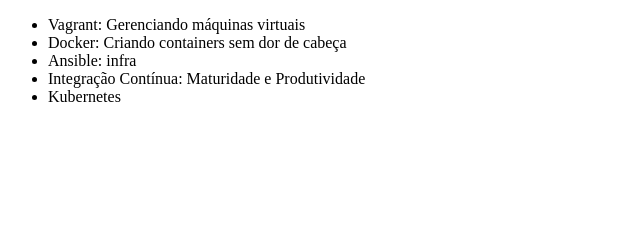
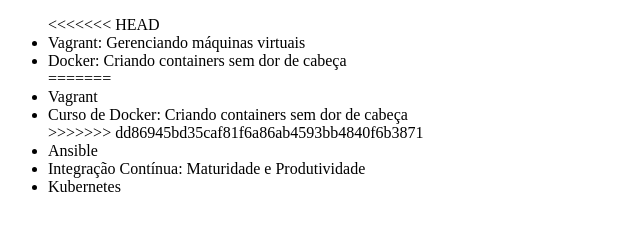
Before and after one commit to Thiesca/curso-git, a plain HTML site: page index.html in a window 1280 px wide. Shown: the whole page, without its empty margins (0-640 px from the left). Drawn offline with Linux system fonts and the light colour scheme.

Commit message:
Revert "colocando infra"
This reverts commit 0917b40305d1c72e8377b57cbaa8e934b1f189a6.

```diff
--- a/index.html
+++ b/index.html
@@ -6,9 +6,14 @@
 </head>
 <body>
     <ul>
+<<<<<<< HEAD
         <li>Vagrant: Gerenciando máquinas virtuais</li>
         <li>Docker: Criando containers sem dor de cabeça</li>
-        <li>Ansible: infra</li>
+=======
+        <li>Vagrant</li>
+        <li>Curso de Docker: Criando containers sem dor de cabeça</li>
+>>>>>>> dd86945bd35caf81f6a86ab4593bb4840f6b3871
+        <li>Ansible</li>
         <li>Integração Contínua: Maturidade e Produtividade</li>
         <li>Kubernetes</li>
     </ul>
```
